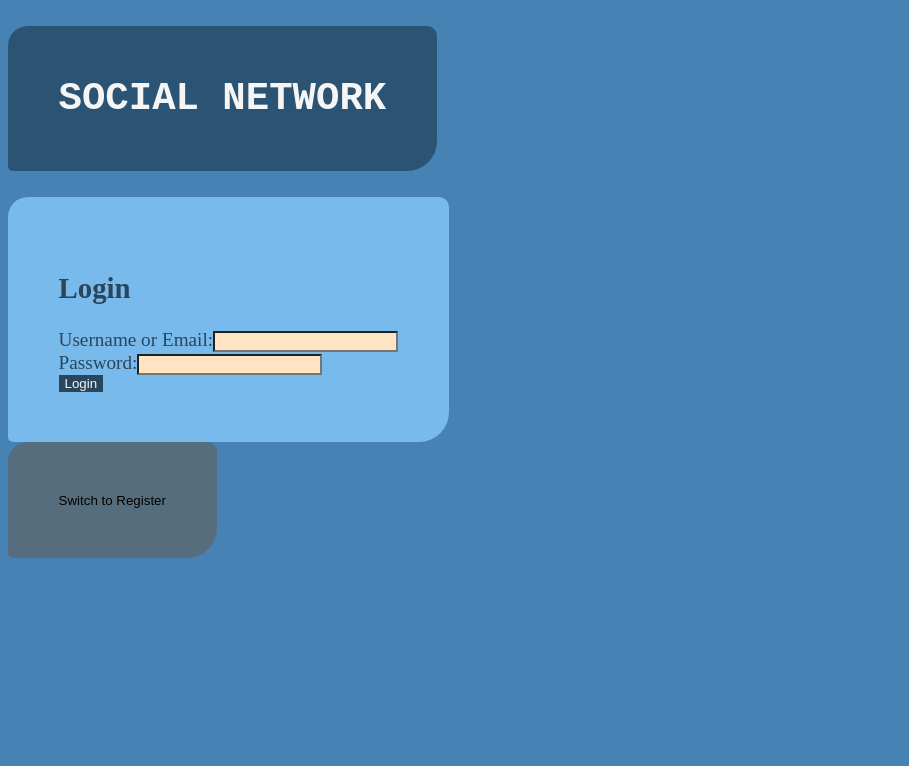
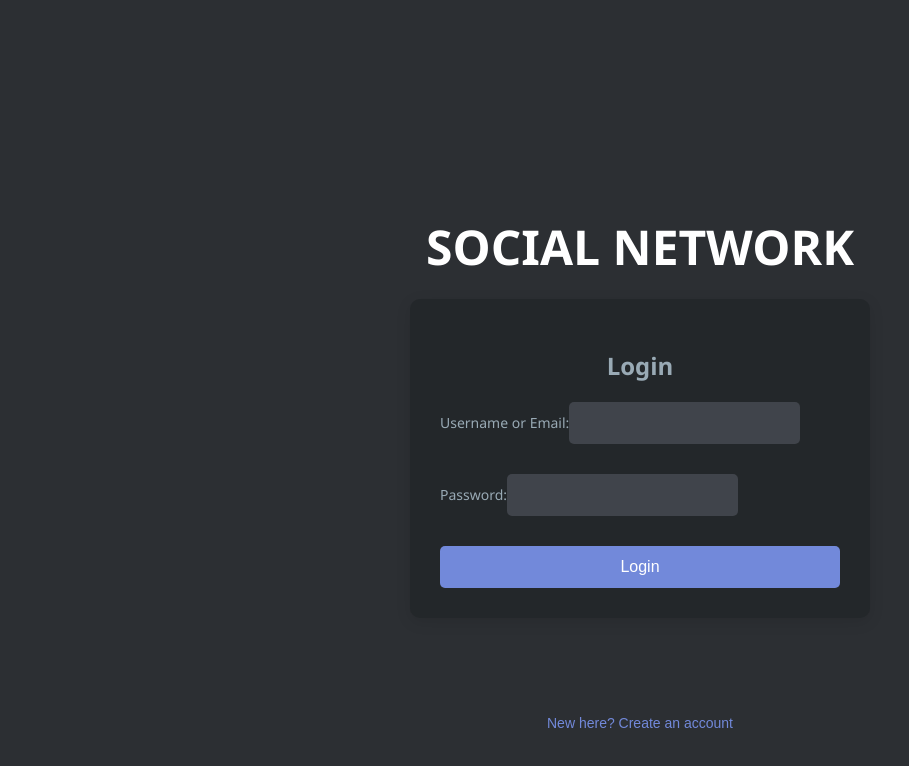
Before and after one commit to markus-tali/social-network, a React (Vite) app in the folder frontend/: page / in a window 1280 px wide. Shown: the top 766 px of the page, without its empty margins (0-909 px from the left). Built offline with nearby package versions, Linux system fonts and the light colour scheme; no server answers.

Commit message:
little css

```diff
--- a/frontend/src/App.jsx
+++ b/frontend/src/App.jsx
@@ -33,6 +33,14 @@ const App = () => {
           };
 
       }, [isLoggedIn]);
+
+      useEffect(() => {
+        if(!isLoggedIn){
+            document.body.classList.add('no-scroll')
+        }else{
+            document.body.classList.remove('no-scroll')
+        }
+      },[isLoggedIn]);
 
     //checks sessions
     const checkSession = async () => {
@@ -75,14 +83,14 @@ const App = () => {
     return (
         <div className='appMain'>
             {!isLoggedIn ? (
-                <>
+                <div className='loginContainerinApp'>
                     {showLogin ? (
                         <Login onLogin={handleLogin} checkSession={checkSession} />
                     ) : (
                         <Register onRegister={() => setIsRegistered(true)} />
                     )}
                     <ToggleButton showLogin={showLogin} onToggle={handleToggle} />
-                </>
+                </div>
             ) : (
                 <Mainpage  onLogout={handleLogout} currentUsername={username} />
             )}
--- a/frontend/src/components/toggleButton.jsx
+++ b/frontend/src/components/toggleButton.jsx
@@ -3,7 +3,7 @@ import React from 'react';
  const ToggleButton = ({ showLogin, onToggle }) => {
     return (
         <button className='toggleButton' onClick={onToggle}>
-            {showLogin ? 'Switch to Register' : 'Switch to Login'}
+            {showLogin ? 'New here? Create an account' : 'Have an account?Sign in!'}
         </button>
     );
 };
--- a/frontend/src/index.css
+++ b/frontend/src/index.css
@@ -1,66 +1,113 @@
-/* Login page */
-.loginH1{
-    color: whitesmoke;
-    max-width: fit-content;
-    padding: 4%;
-    border-radius: 20px 10px 30px 5px;
-    background-color: #2B5474;
-    font-family: monospace ;
-    font-weight: 800;
-    font-size: xxx-large;
+.body{
+    font-family: "Segoe UI", Tahoma, Geneva, Verdana, sans-serif;
+    background-color: #2C2F33;
+    color: #99AAB5;
+    margin: 0;
+    padding: 0;
 }
 
-.loginForm{
+/* App */
+.appMain{
+    overflow:unset;
+}
+.loginContainerinApp{
     display: flex;
     flex-direction: column;
-    background-color: #79BAEC;
-    padding: 4%;
-    border-radius: 20px 10px 30px 5px;
-    max-width: fit-content;
-    font-size: larger;
+    align-items: center;
 }
-.loginH2{
-color: #29465B;
-}
-.emailLabel, .passLabel{
-    color: #29465B;
-}
-.userInput, .passInput{
-    background-color: bisque;
+.no-scroll{
+    overflow: hidden;
 }
 
-.loginButton{
-    background-color: #29465B;
-    width:fit-content;
+/* Login page */
+
+.loginMain{
+    display: flex;
+    flex-direction: column;
+    justify-content: center;
+    align-items: center;
+    height: 100vh;
+    position: relative;
+}
+.loginH1 {
+    color: #FFFFFF;
+    font-size: 48px;
+    text-align: center;
+    font-weight: bold;
+    margin-bottom: 20px;
+}
+.loginForm {
+    display: flex;
+    flex-direction: column;
+    background-color: #23272A;
+    padding: 30px;
+    border-radius: 10px;
+    box-shadow: 0px 4px 15px rgba(0, 0, 0, 0.1);
+    max-width: 400px;
+    width: 100%;
+}
+.loginH2 {
+    color: #99AAB5;
+    font-size: 24px;
+    margin-bottom: 20px;
+    text-align: center;
+}
+.emailLabel, .passLabel {
+    color: #99AAB5;
+    margin-bottom: 10px;
+    font-size: 14px;
+}
+.userInput, .passInput {
+    background-color: #40444B; /* Tumedam sisendvälja taust */
+    color: #FFFFFF;
     border: none;
-    color: whitesmoke;
+    padding: 12px;
+    border-radius: 5px;
+    margin-bottom: 20px;
+    font-size: 16px;
+    outline: none;
+    transition: all 0.3s ease;
 }
-.loginButton:hover{
-    background-color: #566D7E;
+.userInput:focus, .passInput:focus {
+    background-color: #32353B; /* Kergelt heledam, kui aktiivne */
 }
 
-.toggleButton{
-    background-color: #566d7e;
-    padding: 4%;
-    border-radius: 20px 10px 30px 5px;
+.loginButton {
+    background-color: #7289DA; /* Erksinise nupu värv (Discord sinine) */
+    color: #FFFFFF;
+    padding: 12px;
     border: none;
-
+    border-radius: 5px;
+    font-size: 16px;
+    cursor: pointer;
+    transition: background-color 0.3s ease;
 }
 
-.loginMain{
-    /* background-color: aquamarine; */
-}
-.appMain{
-    /* background-color: #4682B4; */
+.loginButton:hover {
+    background-color: #99AAB5; /* Hover efekt - hele sinine */
 }
 
-.root{
-    /* background-color: black; */
-    /* height: auto; */
-    /* width:100%; */
+.toggleButton {
+    background-color: transparent;
+    color: #7289DA;
+    border: none;
+    cursor: pointer;
+    text-align: center;
+    padding: 15px;
+    margin-top: 700px;
+    position: absolute;
+    font-size: 14px;
 }
-.body{
-    background-color: #4682B4;
 
+.toggleButton:hover {
+    color: #FFFFFF;
+}
 
+/* Registration */
+
+.h2register{
+    color: #99AAB5;
+    font-size: 24px;
+    margin-bottom: 20px;
+    text-align: center;
 }
--- a/frontend/src/pages/register.jsx
+++ b/frontend/src/pages/register.jsx
@@ -52,11 +52,12 @@ const Register = () => {
 
     return (
         <div>
-            <h2>Register</h2>
+            <h2 className='h2reister'>Register</h2>
             <form onSubmit={handleSubmit}>
-                <label>
+                <label className='usernameLabel'>
                     Username:
                     <input
+                        className='usernameInput'
                         type='text'
                         name='username'
                         value={formData.username}
@@ -64,9 +65,10 @@ const Register = () => {
                         required
                     />
                 </label>
-                <label>
+                <label className='passLabel'>
                     Password:
                     <input
+                        className='passwordInput'
                         type='password'
                         name='password'
                         value={formData.password}
@@ -74,9 +76,10 @@ const Register = () => {
                         required
                     />
                 </label>
-                <label>
+                <label className='firstNameLabel'>
                     First name:
                     <input
+                        className='firstNameInput'
                         type='text'
                         name='firstName'
                         value={formData.firstName}
@@ -84,9 +87,10 @@ const Register = () => {
                         required
                     />
                 </label>
-                <label>
+                <label className='lastNameLabel'>
                     Last name:
                     <input
+                        className='lastNameInput'
                         type='text'
                         name='lastName'
                         value={formData.lastName}
@@ -94,9 +98,10 @@ const Register = () => {
                         required
                     />
                 </label>
-                <label>
+                <label className='emailLabel'>
                     Email:
                     <input
+                        className='emailInput'
                         type='email'
                         name='email'
                         value={formData.email}
@@ -104,9 +109,10 @@ const Register = () => {
                         required
                     />
                 </label>
-                <label>
+                <label className='dateLabel'>
                     Date of birth:
                     <input
+                        className='dateInput'
                         type='date'
                         name='dateofBirth'
                         value={formData.dateofBirth}
@@ -114,25 +120,28 @@ const Register = () => {
                         required
                     />
                 </label>
-                <label>
+                <label className='aboutMeLabel'>
                     About Me:
                     <textarea
+                        className='aboutMeInput'
                         name='aboutMe'
                         value={formData.aboutMe}
                         onChange={handleChange}
                     />
                 </label>
-                <label>
+                <label className='nicknameLabel'>
                     Nickname:
                     <textarea
+                        className='nicknameInput'
                         name='nickname'
                         value={formData.nickname}
                         onChange={handleChange}
                     />
                 </label>
-                <label>
+                <label className='AvatarLabel'>
                     Avatar:
                     <input
+                        className='AvatarInput'
                         type='file'
                         name='avatar'
                         accept='image/*'
```
Also changed, not shown: 2 other files (tests, documents, lock files or other folders).
